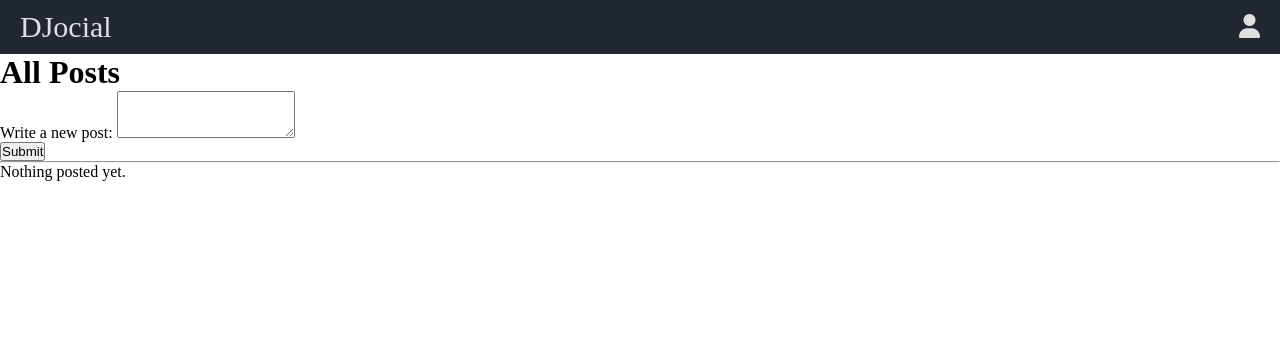
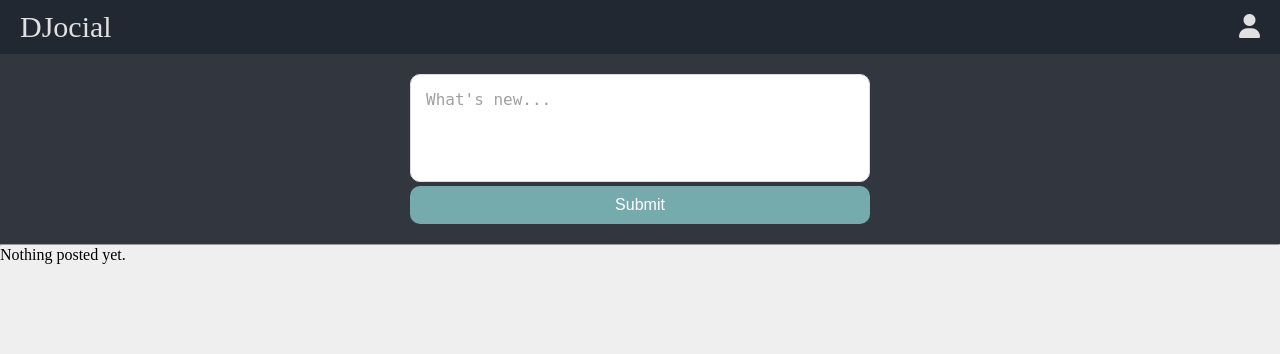
Before and after one commit to p-harting/djocial, a Django app: page / in a window 1280 px wide. Shown: the top 354 px of the page. Run offline with Django 4.2, Linux system fonts and the light colour scheme; the visitor is signed in with stand-in values (Sample User, id 1); data that the repository does not hold is empty; some libraries are stand-ins or nearby versions.

Commit message:
Style post form

```diff
--- a/posts/templates/index.html
+++ b/posts/templates/index.html
@@ -1,22 +1,25 @@
 {% extends "base.html" %}
 
 {% block content %}
-<h1>All Posts</h1>
 
 {% if user.is_authenticated %}
-<form method="post" action="{% url 'create_post' %}">
-  {% csrf_token %}
-  <div class="mb-3">
-    <label for="postContent" class="form-label">Write a new post:</label>
-    <textarea id="postContent" name="content" class="form-control" rows="3" required></textarea>
-  </div>
-  <button type="submit" class="btn btn-primary">Submit</button>
-</form>
+
+<div class="post-form-container">
+  <form method="post" action="{% url 'create_post' %}" class="post-form">
+    {% csrf_token %}
+    <div class="mb-3">
+      <textarea id="postContent" name="content" class="form-control" rows="4" placeholder="What's new..."
+        required></textarea>
+    </div>
+    <button type="submit" class="btn-primary">Submit</button>
+  </form>
+</div>
+
 <hr>
 {% endif %}
 
 {% for post in posts %}
-<div class="post no-underline-link">
+<div>
   <p><strong>Author:</strong>
     <a href="{% url 'account' pk=post.author.pk %}">
       {{ post.author }}
--- a/static/css/style.css
+++ b/static/css/style.css
@@ -3,6 +3,10 @@
     padding: 0;
     margin: 0;
     box-sizing: border-box;
+}
+
+body {
+    background-color: #EEEE;
 }
 
 /* Navbar */
@@ -84,3 +88,47 @@ nav {
 .dropdown-toggle:checked ~ .dropdown-content {
     display: block;
 }
+
+/* Post form */
+.post-form-container {
+    display: flex;
+    justify-content: center;
+    align-items: center;
+    background-color: #31363F;
+}
+
+.post-form {
+    border-radius: 10px;
+    padding: 20px;
+    max-width: 500px;
+    width: 100%;
+  }
+  .form-label {
+    display: none;
+  }
+  .form-control {
+    width: 100%;
+    padding: 15px;
+    border: 1px solid #dcdcdc;
+    border-radius: 10px;
+    font-size: 16px;
+    box-sizing: border-box;
+    resize: none;
+  }
+  .form-control::placeholder {
+    color: #a0a0a0;
+  }
+  .btn-primary {
+    background-color: #76ABAE;
+    border: none;
+    color: #ffffff;
+    padding: 10px 20px;
+    border-radius: 10px;
+    font-size: 16px;
+    cursor: pointer;
+    width: 100%;
+    transition: background-color 0.3s ease;
+  }
+  .btn-primary:hover {
+    background-color: #0056b3;
+  }
```
Also changed, not shown: templates/base.html (+2 -5 lines).
